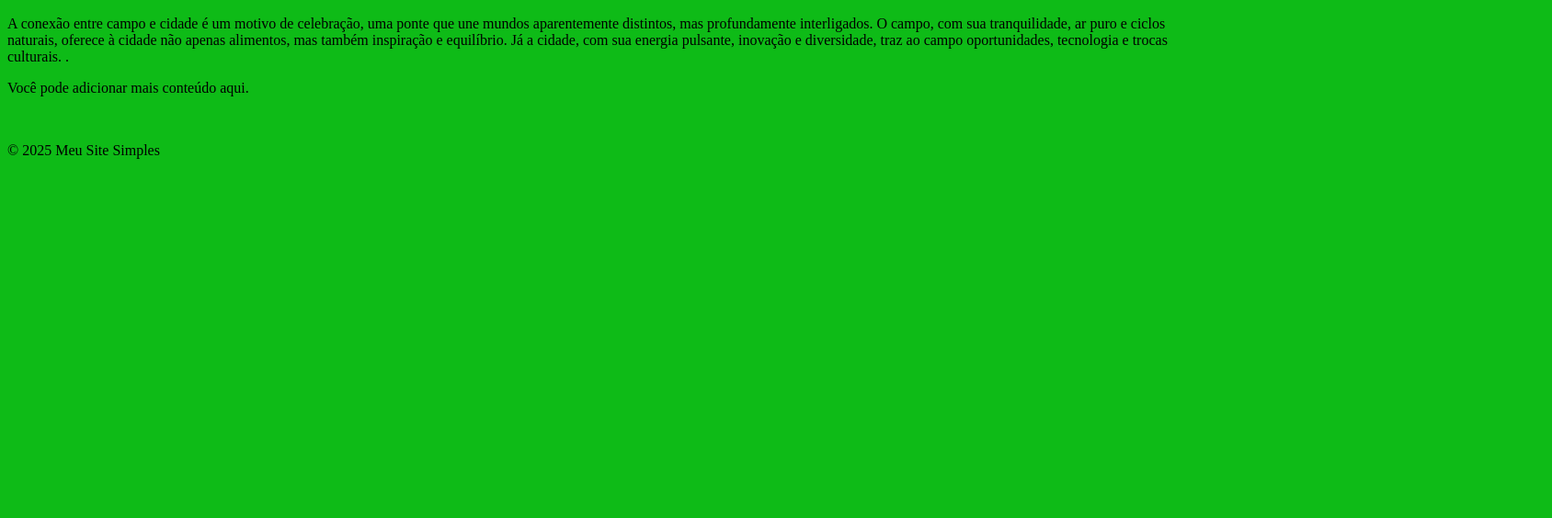
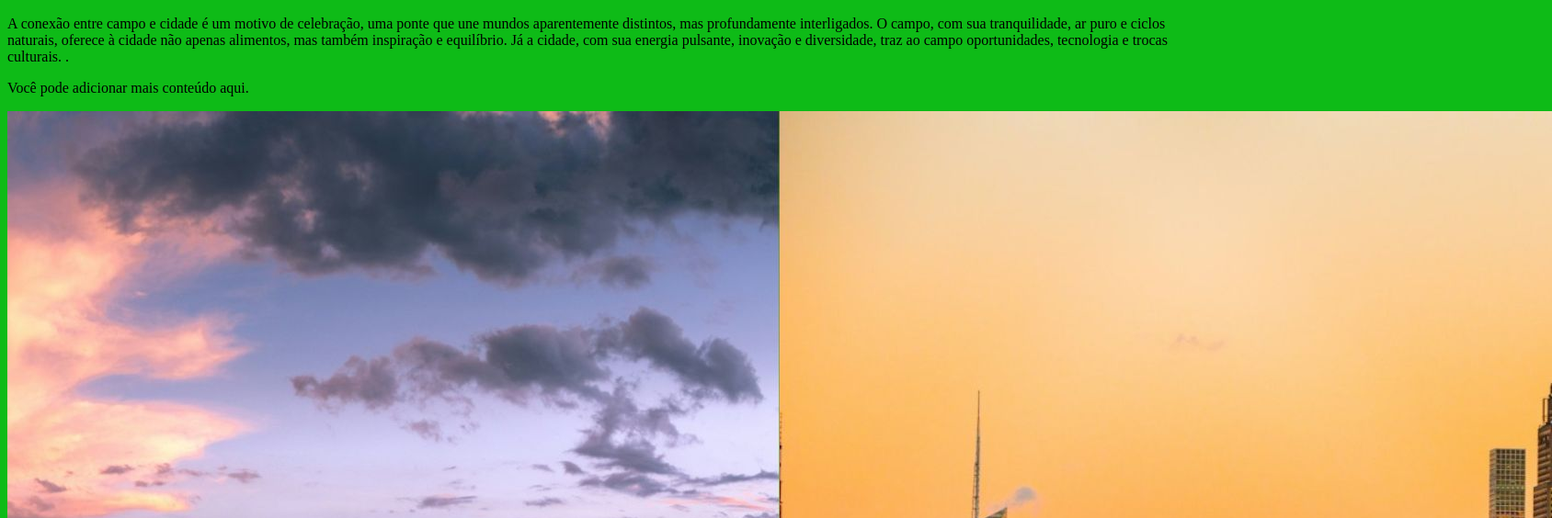
Before and after one commit to palazzinerielton3/agrinho, a plain HTML site: page index.html in a window 1280 px wide. Shown: the part 136-700 px from the top of the page at 92% size, 1688 px wide, since content can reach past the window. Drawn offline with Linux system fonts and the light colour scheme.

Commit message:
Add files via upload

```diff
--- a/index.html
+++ b/index.html
@@ -17,7 +17,7 @@
             <h2>Bem-vindo!</h2>
             <p>A conexão entre campo e cidade é um motivo de celebração, uma ponte que une mundos aparentemente distintos, mas profundamente interligados. O campo, com sua tranquilidade, ar puro e ciclos naturais, oferece à cidade não apenas alimentos, mas também inspiração e equilíbrio. Já a cidade, com sua energia pulsante, inovação e diversidade, traz ao campo oportunidades, tecnologia e trocas culturais. .</p>
             <p>Você pode adicionar mais conteúdo aqui.</p>
-            <img src="Campo-ou-cidade-1024x683.jpg" alt="">
+            <img src="vida-no-campo-versus-vida-na-cidade.jpg" alt="">
         </section>
     </main>
 
```
Also changed, not shown: vida-no-campo-versus-vida-na-cidade.jpg (added).
